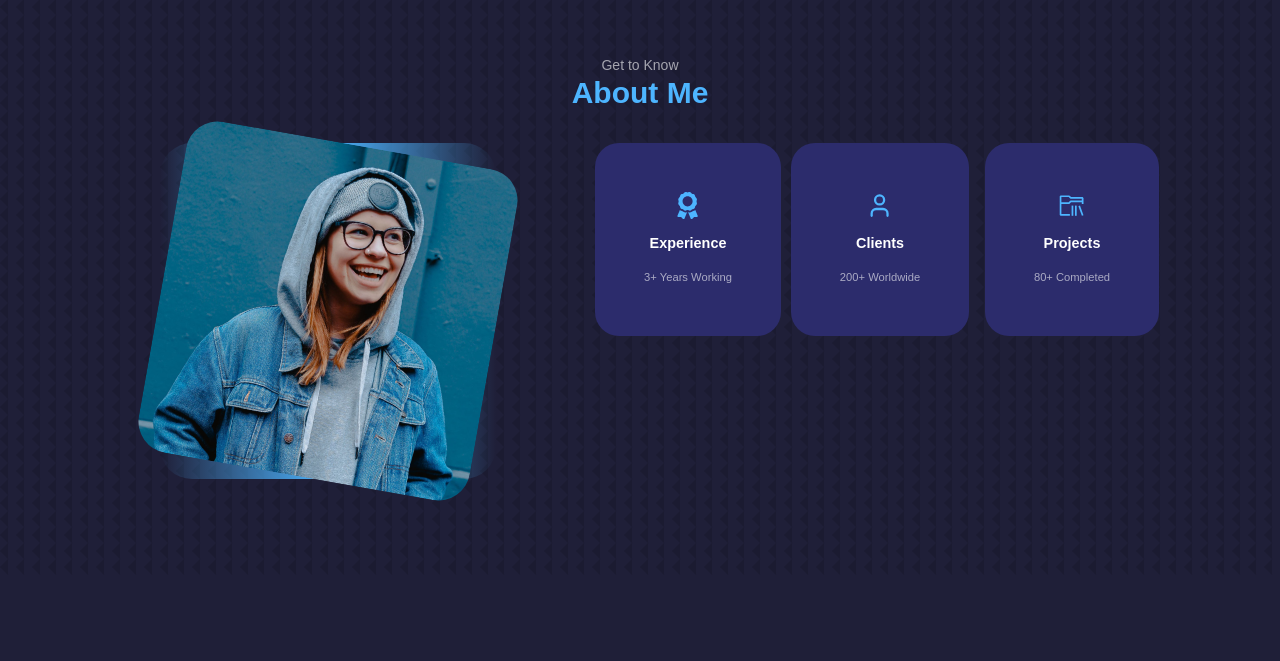
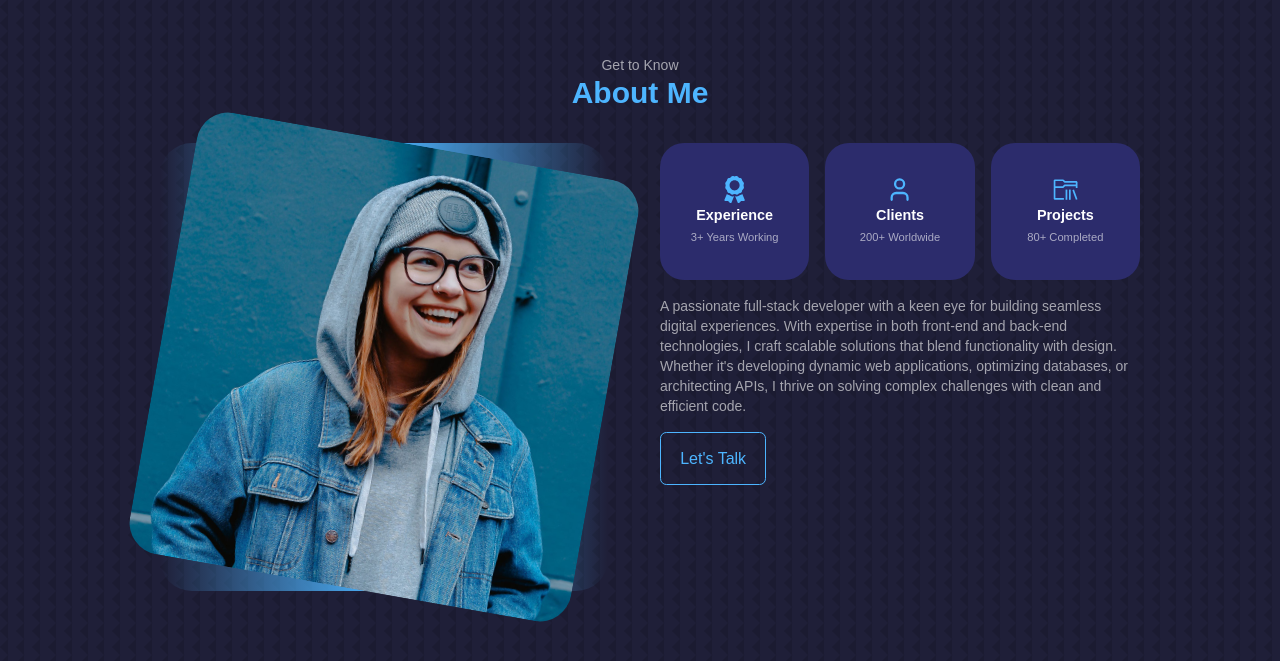
Before and after one commit to Sulta-n/Bintu.v1, a React (Vite) app: page / in a window 1280 px wide. Shown: the part 961-1622 px from the top of the page. Before the commit the page ends 1536 px from the top, so only its background shows below. Built offline with nearby package versions, Linux system fonts and the light colour scheme.

Commit message:
fixed cards issue

```diff
--- a/src/components/About.jsx
+++ b/src/components/About.jsx
@@ -12,30 +12,26 @@ const cards = [
 
 const About = () => {
   return (
-    <section id="about" className="relative py-24 p-4">
+    <section id="about" className="relative py-24 px-4">
       <p className="text-light text-sm">Get to Know </p>
       <h1 className="text-primary text-2xl md:text-3xl mb-8 font-bold">
         About Me
       </h1>
       <div className="container mx-auto max-w-5xl">
-        <div className="grid grid-cols-1 md:grid-cols-[35%_50%] gap-[15%] md:items-center max-md:grid-cols-1 max-sm:gap-[12%]">
+        <div className="grid grid-cols-1 lg:grid-cols-[35%_50%] lg:gap-[15%] gap-[12%]">
           {/* image section */}
-          <div className="w-full max-md:w-[50%] mx-auto bg-gradient-to-r from-transparent via-primary to-transparent grid place-items-center rounded-[2rem]">
+          <div className="w-md max-md:w-[50%] mx-auto bg-gradient-to-r from-transparent via-primary to-transparent grid place-items-center rounded-[2rem]">
             <div className="aspect-square rotate-[10deg] rounded-[2rem] hover:rotate-0 transition-transform duration-300">
-              <img src={aboutpic} alt="" className="rounded-[2rem]" />
+              <img src={aboutpic} alt="" className="rounded-[2rem] w-md" />
             </div>
           </div>
 
-          {/* cards-section */}
-          <div className="w-full h-full">
-            <div
-              className="grid grid-cols-1
-              sm:grid-cols-2
-            md:grid-cols-3 place-items-center md:gap-x-24 max-sm:gap-y-7 max-sm:gap-x-8"
-            >
+          {/* Cards */}
+          <div className="w-full h-full lg:ml-5">
+            <div className="grid grid-cols-2 md:grid-cols-3 gap-[1rem]">
               {cards.map((card) => (
-                <article className="flex flex-col items-center justify-center space-y-3 card max-w-fit ">
-                  <h1 className="text-primary text-[1.7rem]">{card.icon}</h1>
+                <article className="card flex flex-col justify-between items-center ">
+                  <h2 className="text-primary text-[1.7rem]">{card.icon}</h2>
                   <h5 className="text-white  text-[0.9rem] font-bold">
                     {card.text}
                   </h5>
@@ -45,22 +41,21 @@ const About = () => {
                 </article>
               ))}
             </div>
+            <p className="text-light my-4 text-sm text-left">
+              A passionate full-stack developer with a keen eye for building
+              seamless digital experiences. With expertise in both front-end and
+              back-end technologies, I craft scalable solutions that blend
+              functionality with design. Whether it's developing dynamic web
+              applications, optimizing databases, or architecting APIs, I thrive
+              on solving complex challenges with clean and efficient code.
+            </p>
+            <a
+              href="#contact"
+              className="button flex justify-center items-center lg:justify-start"
+            >
+              Let's Talk
+            </a>
           </div>
-          {/* <div className=" w-full h-full">
-            <div className="grid grid-cols-3  place-items-center">
-              {cards.map((card) => (
-                <article className="card items-center place-items-center  text-white cursor-default w-[150px] h-[150px]">
-                  <h1 className="text-primary text-[1.4rem] mb-3">
-                    {card.icon}
-                  </h1>
-                  <h5 className="text-white text-[0.9rem]">{card.text}</h5>
-                  <small className="text-light text-[0.7rem] whitespace-nowrap">
-                    {card.xp}
-                  </small>
-                </article>
-              ))}
-            </div>
-          </div> */}
         </div>
       </div>
     </section>
--- a/src/index.css
+++ b/src/index.css
@@ -60,7 +60,7 @@
 }
 
 @utility card {
-  @apply bg-background-variant border border-transparent rounded-3xl p-[3rem] text-center transition-all duration-300 hover:bg-transparent hover:border-primary-variant;
+  @apply bg-background-variant border border-transparent rounded-3xl p-[2rem] text-center transition-all duration-300 hover:bg-transparent hover:border-primary-variant;
 }
 
 @utility container {
```
